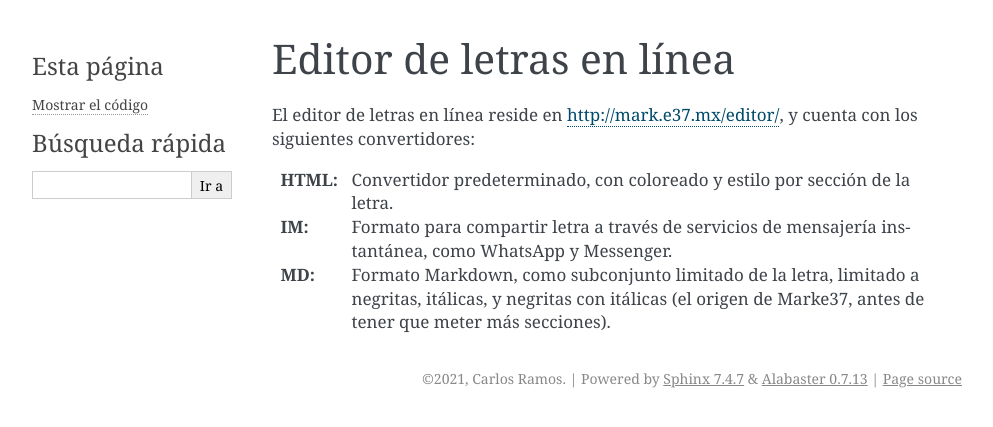
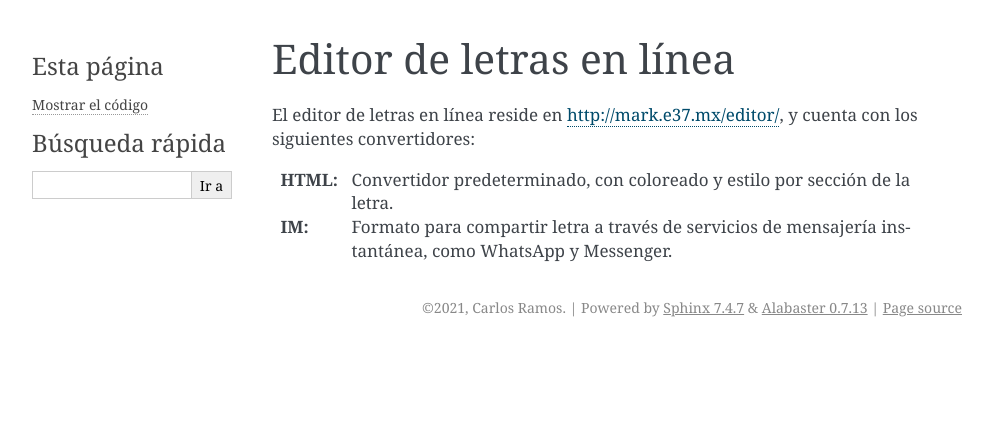
Before and after one commit to ramoscarlos/marke37, a Sphinx documentation site: the page built from docs/editor_en_linea.rst, in a window 1280 px wide. Shown: the top 427 px of the page, without its empty margins (148-1141 px from the left). Built offline with Sphinx 7.4.7, drawn with Linux system fonts in a browser that asks for light colours.

```diff
--- a/docs/editor_en_linea.rst
+++ b/docs/editor_en_linea.rst
@@ -9,4 +9,4 @@ El editor de letras en línea reside en `http://mark.e37.mx/editor/ <http://mark
 
 :IM: Formato para compartir letra a través de servicios de mensajería instantánea, como WhatsApp y Messenger.
 
-:MD: Formato Markdown, como subconjunto limitado de la letra, limitado a negritas, itálicas, y negritas con itálicas (el origen de Marke37, antes de tener que meter más secciones).
+.. :MD: Formato Markdown, como subconjunto limitado de la letra, limitado a negritas, itálicas, y negritas con itálicas (el origen de Marke37, antes de tener que meter más secciones).
```
Also changed, not shown: README.rst (+26 -1 lines).
